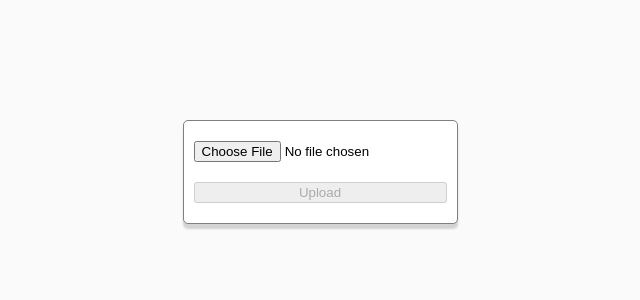
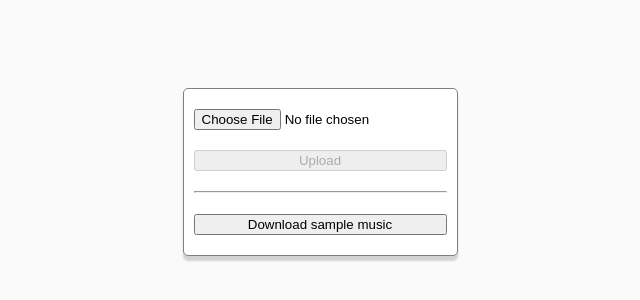
Before and after one commit to Substancia/SaarthiAI_React_client, a React (Create React App) app: page / in a window 1280 px wide. Shown: the part 228-528 px from the top of the page, without its empty margins (320-960 px from the left). Built offline with nearby package versions, Linux system fonts and the light colour scheme.

Commit message:
minor edits including comments and README.md

```diff
--- a/src/Components/AudioDurationScale/index.jsx
+++ b/src/Components/AudioDurationScale/index.jsx
@@ -15,7 +15,7 @@ const AudioDurationScale = ({ audioDuration, waveformWidth }) => {
     }
   }, [audioDuration]);
 
-  // time markers for the axis, written in minutes
+  // time markers for the axis, written in minutes (seconds version commented)
   const axisMarkers = [...Array(parseInt(audioDuration / chunkSize) + 1).keys()]
     .map(n =>
       <text
--- a/src/Components/AudioWaveform/index.jsx
+++ b/src/Components/AudioWaveform/index.jsx
@@ -37,7 +37,7 @@ const AudioWaveform = props => {
       setPlaying(false);
     });
     waveform.current.on('pause', () => {
-      if(userPaused.current) {
+      if(userPaused.current) {    // if not paused by user, send cursor to start
         userPaused.current = false;
       } else {
         waveform.current.seekTo(trimStartRef.current);
@@ -55,7 +55,7 @@ const AudioWaveform = props => {
   // eslint-disable-next-line react-hooks/exhaustive-deps
   }, [props.audioFile]);
 
-  // to bring the cursor to after the start trim
+  // to bring the cursor to after the left trim
   useEffect(() => {
     const currentPos = waveform.current.getCurrentTime() / waveform.current.getDuration();
     if(currentPos < trimStart) {
@@ -65,7 +65,7 @@ const AudioWaveform = props => {
     trimStartRef.current = trimStart;
   }, [trimStart]);
 
-  // to bring the cursor to before the end trim
+  // to bring the cursor to before the right trim
   useEffect(() => {
     const currentPos = waveform.current.getCurrentTime() / waveform.current.getDuration();
     if(currentPos > trimEnd) {
@@ -74,6 +74,7 @@ const AudioWaveform = props => {
       waveform.current.pause();
     }
   }, [trimEnd]);
+
 
   // play/pause button
   const handlePlayPause = () => {
@@ -99,6 +100,7 @@ const AudioWaveform = props => {
     waveform.current.setVolume(e.target.value || 1);
   }
 
+
   return (
     <div className='audio-container'>
       {/* Preloader */}
@@ -107,7 +109,7 @@ const AudioWaveform = props => {
       {/* Waveform made by wavesurfer.js instance attached to below div */}
       <div id='audio-waveform' ref={waveformContainer}>
 
-        {/* Start and end side trims, hand-written because no built-in trims in the library */}
+        {/* left and right trims, hand-written because no built-in trims in the library */}
         <TrimSlider
           side='left'
           trimLim={trimEnd*waveformWidth}
@@ -150,8 +152,9 @@ const AudioWaveform = props => {
         </div>
 
         <div className='scales'>
-          {/* Zoom functionality clashes badly with the hand-written trim functionality
-          hence not included here (written in separate branch on Git) */}
+          {/* Zoom functionality causing mismatched trimming with the
+          hand-written trim functionality hence not included here
+          (implemented in separate branch 'zoom-scale' on Git) */}
 
           {/* Volume slider */}
           <div className='volume-control'>
--- a/src/Components/TrimSlider/index.jsx
+++ b/src/Components/TrimSlider/index.jsx
@@ -1,3 +1,5 @@
+// reusable trim component, used for both left and right trim with props.side
+
 import React, { useRef } from "react";
 import './index.scss';
 
@@ -11,10 +13,11 @@ const TrimSlider = props => {
     const clickedPos = e.clientX;
     const offsetWidth = slider.current.offsetWidth;
 
-    // click release unsubscribes from the dragging
+    // click release unsubscribes mouse from the dragging
     document.onmouseup = () => {
       document.onmousemove = null;
       document.onmouseup = null;
+      // sending resized division width as "trim" width. wave portion behind trim div is inaccessible.
       props.setTrim(slider.current.offsetWidth);
     }
 
--- a/src/Containers/DisplayAudioFile/index.jsx
+++ b/src/Containers/DisplayAudioFile/index.jsx
@@ -10,7 +10,7 @@ const DisplayAudioFile = ({ audioFile }) => {
       />
 
       {/* Container made for adding timestamp-notes feature (assignment 1)
-      for if I find time */}
+      for future implementations */}
     </div>
   );
 }
--- a/src/Containers/UploadAudioPage/index.jsx
+++ b/src/Containers/UploadAudioPage/index.jsx
@@ -17,6 +17,10 @@ const UploadAudioPage = ({ sendAudioFile }) => {
       <div className='file-upload-form'>
         <input type='file' accept='audio/*' onChange={e => setAudioFile(e.target.files[0])} />
         <button onClick={uploadFile} disabled={audioFile === null}>Upload</button>
+
+        <hr />
+        <a href='https://substancia.github.io/randomStorage/testmusic.mp3'target='_blank'
+          rel='noopener noreferrer'><button>Download sample music</button></a>
       </div>
     </div>
   );
--- a/src/Containers/UploadAudioPage/index.scss
+++ b/src/Containers/UploadAudioPage/index.scss
@@ -18,5 +18,9 @@
     & > * {
       margin: 10px 0;
     }
+
+    a * {
+      width: 100%;
+    }
   }
 }
```
Also changed, not shown: 1 other file (tests, documents, lock files or other folders).
